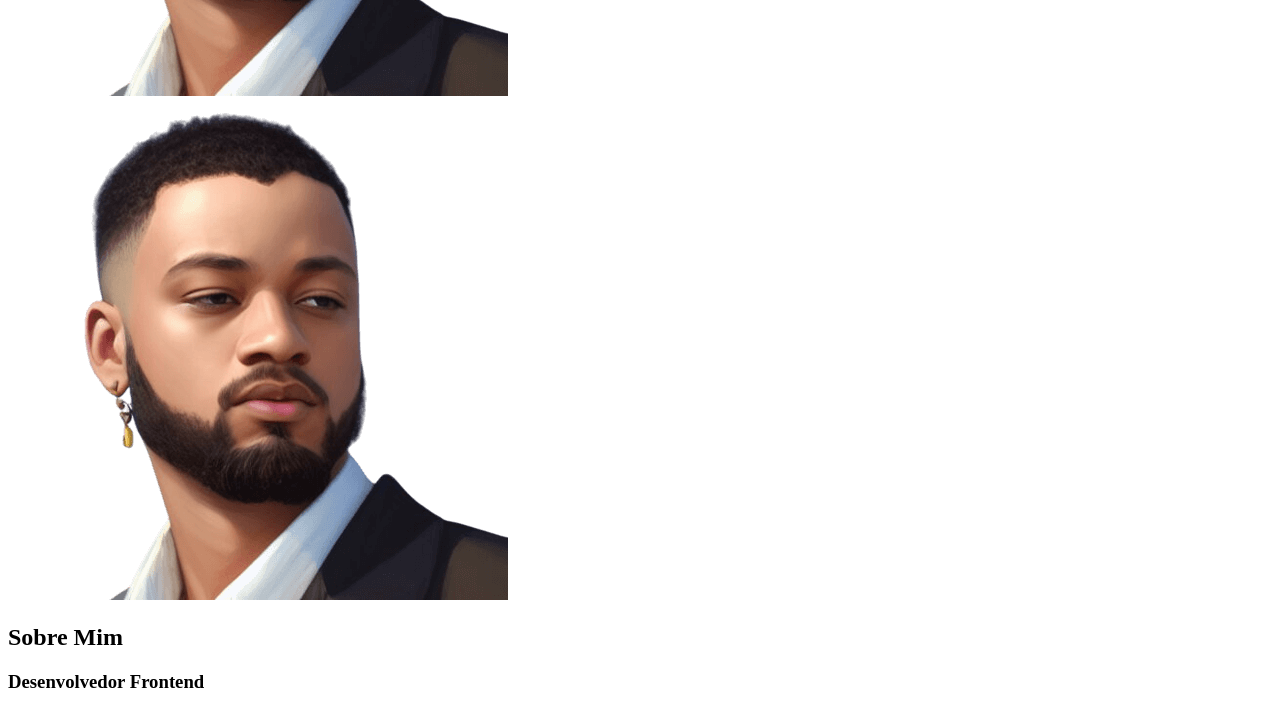
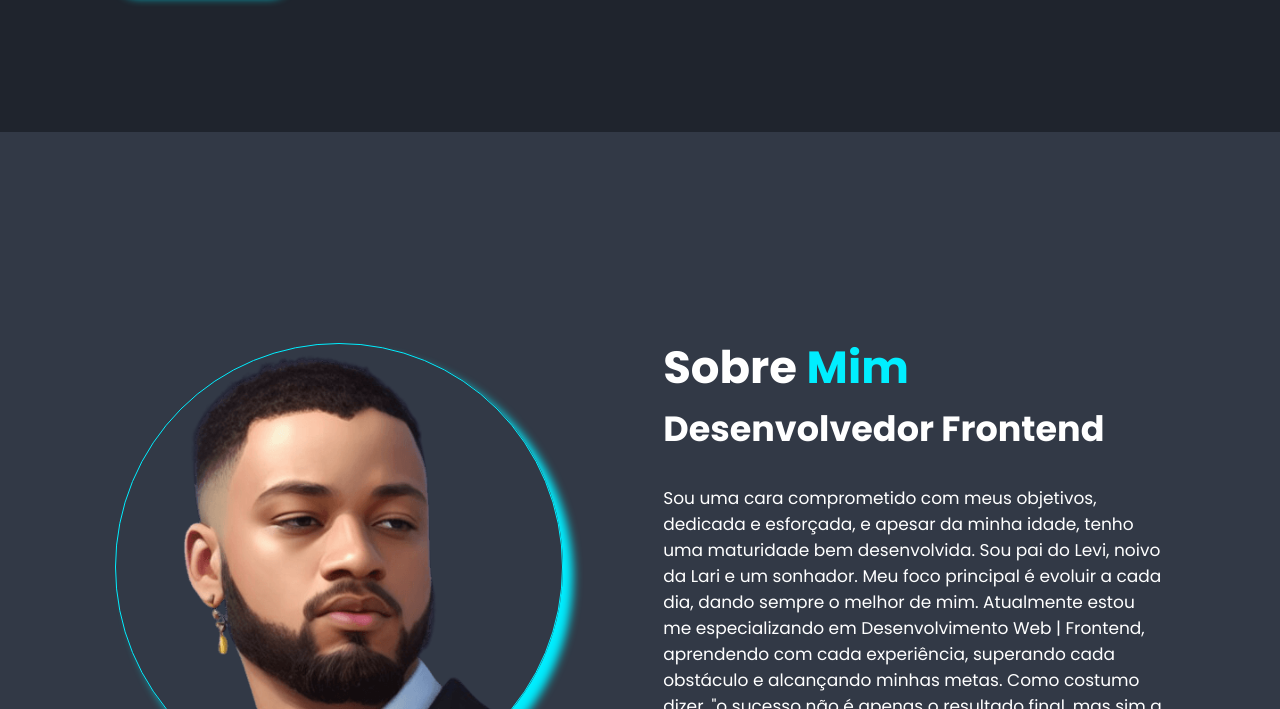
Before and after one commit to Leandro-Geraldo/portifolio-original, a plain HTML site: page index.html in a window 1280 px wide. Shown: the part 668-1377 px from the top of the page. Drawn offline with nearby package versions, Linux system fonts and the light colour scheme; the site is published under a folder, as on GitHub Pages, so addresses that start at the root find nothing.

Commit message:
modificado os diretorios css

```diff
--- a/index.html
+++ b/index.html
@@ -7,10 +7,10 @@
     <meta name="viewport" content="width=device-width, initial-scale=1.0">
     <title>Portifolio | Leandro Santos</title>
 
-    <link rel="stylesheet" href="/src/css/reset.css">
-    <link rel="stylesheet" href="/src/css/style.css">
-    <link rel="stylesheet" href="/src/css/variable.css">
-    <link rel="stylesheet" href="/src/css/responsive.css">
+    <link rel="stylesheet" href="./src/css/reset.css">
+    <link rel="stylesheet" href="./src/css/style.css">
+    <link rel="stylesheet" href="./src/css/variable.css">
+    <link rel="stylesheet" href="./src/css/responsive.css">
 
     <link rel="preconnect" href="https://fonts.googleapis.com">
     <link rel="preconnect" href="https://fonts.gstatic.com" crossorigin>
```
